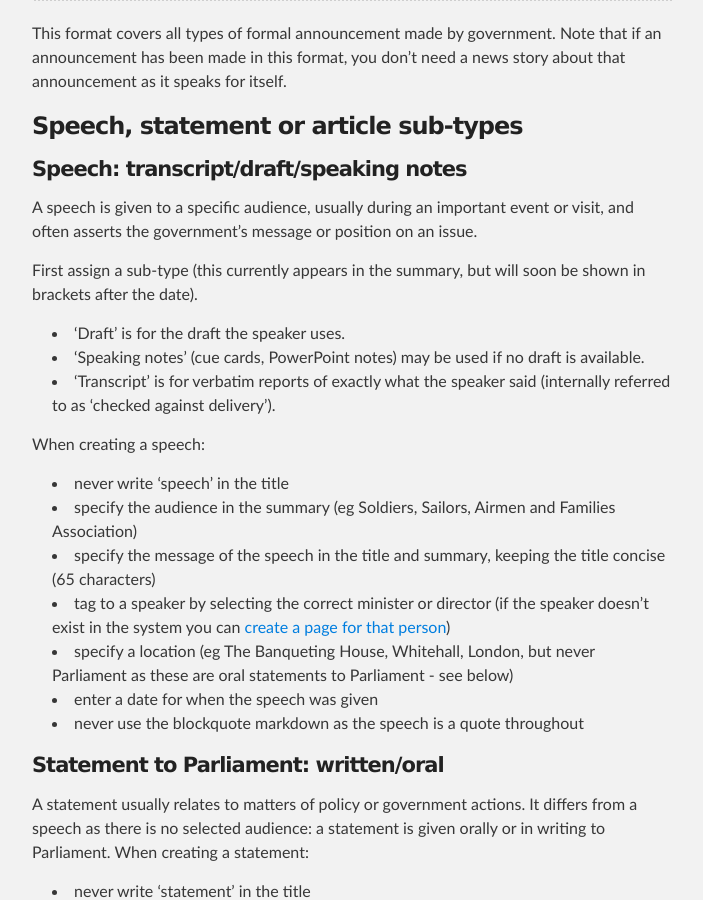
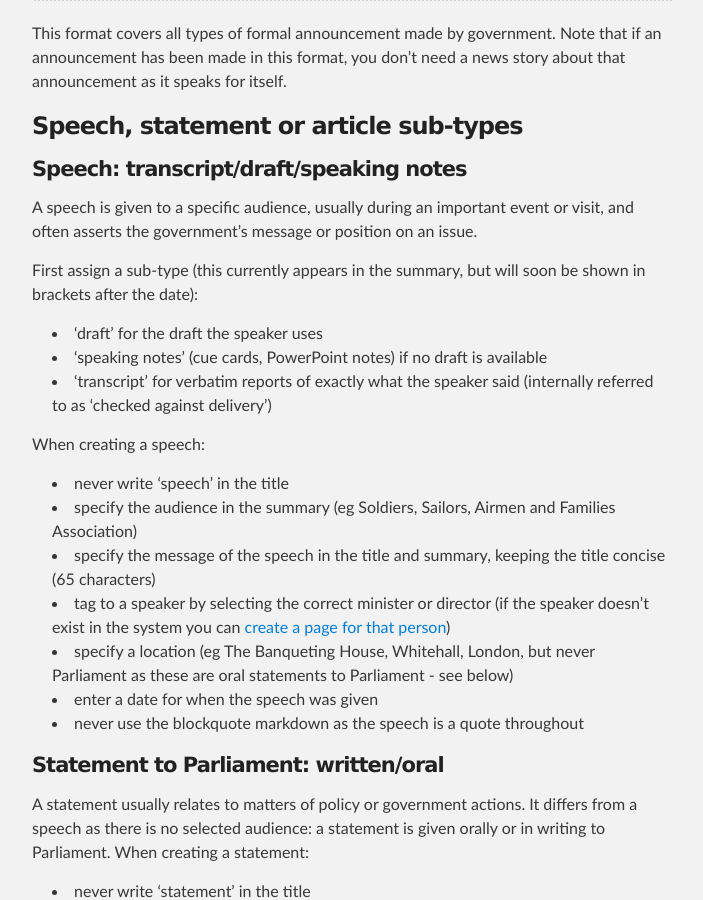
Before and after one commit to alphagov/inside-government-admin-guide, a Jekyll site: the page built from creating-documents/document-types.md, in a window 1280 px wide and 900 px high, scrolled down 1673 px. Shown: the whole window, without its empty margins (288-991 px from the left). Built offline with Jekyll 4.4.1, drawn with Linux system fonts in a browser that asks for light colours.

Commit message:
Update document-types.md

```diff
--- a/creating-documents/document-types.md
+++ b/creating-documents/document-types.md
@@ -60,11 +60,11 @@ This format covers all types of formal announcement made by government. Note tha
 
 A speech is given to a specific audience, usually during an important event or visit, and often asserts the government's message or position on an issue.
 
-First assign a sub-type (this currently appears in the summary, but will soon be shown in brackets after the date).
+First assign a sub-type (this currently appears in the summary, but will soon be shown in brackets after the date):
 
-   * 'Draft' is for the draft the speaker uses.
-   * 'Speaking notes' (cue cards, PowerPoint notes) may be used if no draft is available.
-   * 'Transcript' is for verbatim reports of exactly what the speaker said (internally referred to as ‘checked against delivery’).
+* 'draft'  for the draft the speaker uses
+* 'speaking notes' (cue cards, PowerPoint notes) if no draft is available
+* 'transcript' for verbatim reports of exactly what the speaker said (internally referred to as ‘checked against delivery’)
 
 When creating a speech:
 
```
